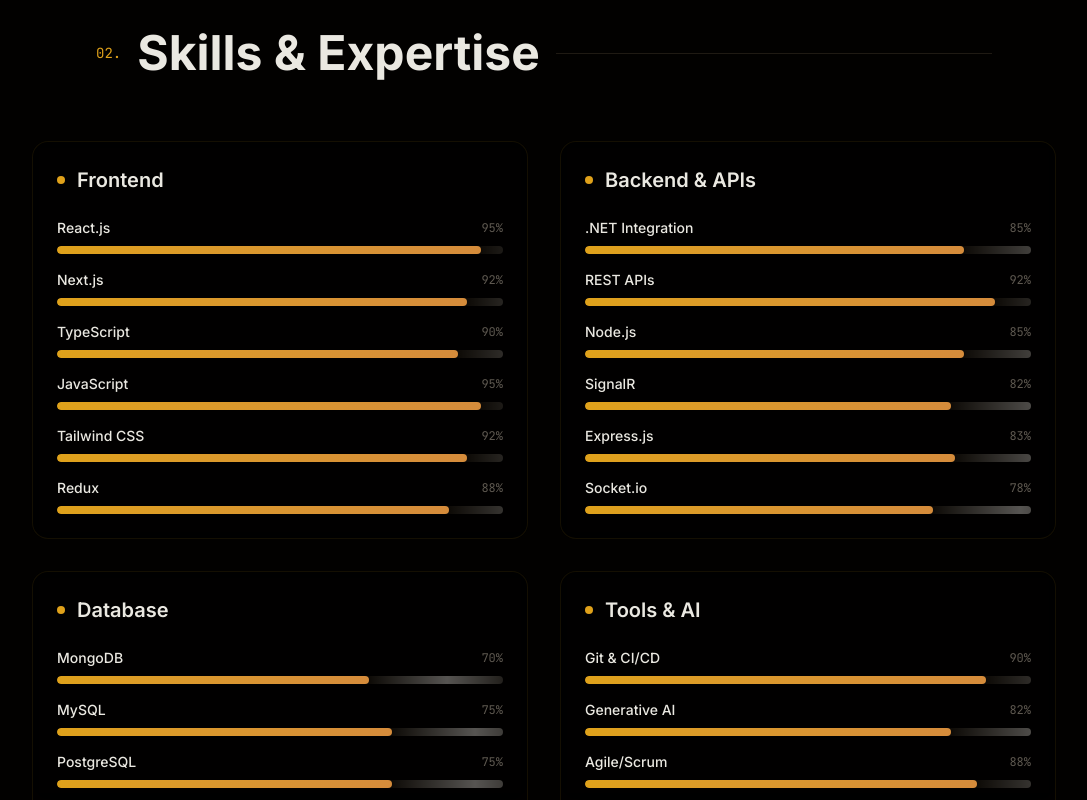
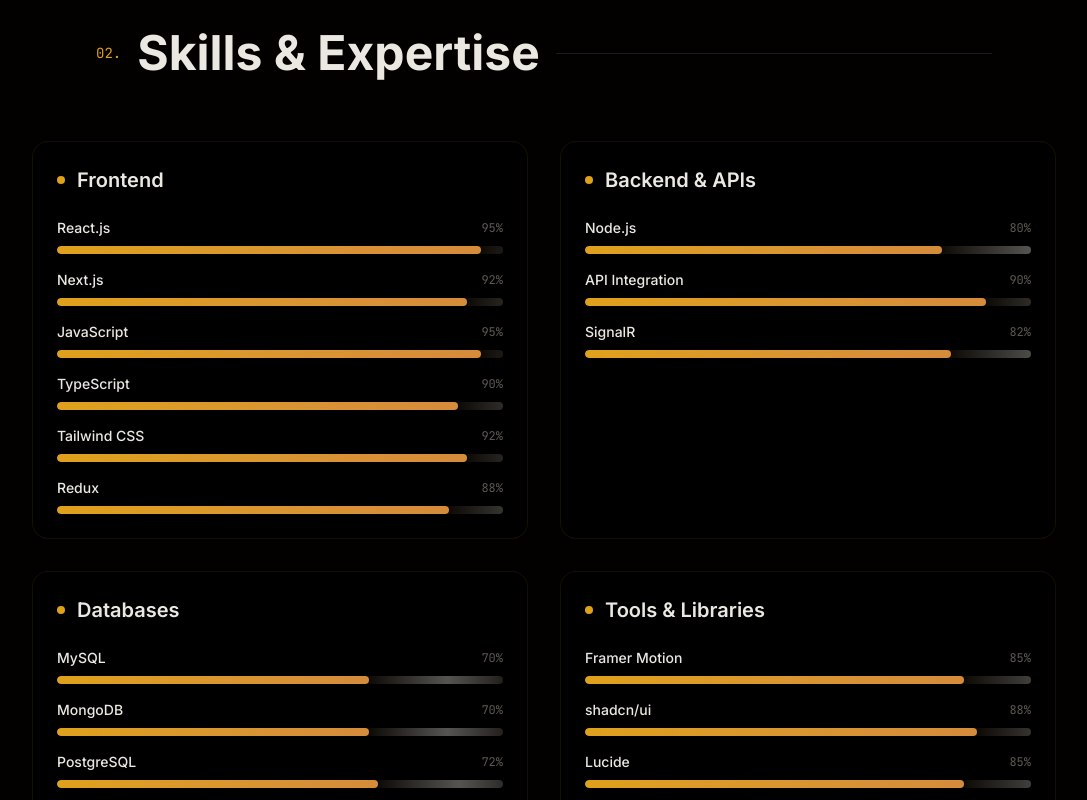
Before and after one commit to Shwetachauha/portfolio, a Next.js app: page / in a window 1280 px wide. Shown: the part 2000-2800 px from the top of the page, without its empty margins (96-1183 px from the left). Built offline with nearby package versions, Linux system fonts and the light colour scheme; a web font is replaced by a local one.

Commit message:
fix: update skill categories and correct skill levels in SkillsSection
Co-authored-by: Copilot <copilot@github.com>

```diff
--- a/components/skills-section.tsx
+++ b/components/skills-section.tsx
@@ -9,8 +9,8 @@ const skillCategories = [
     skills: [
       { name: "React.js", level: 95 },
       { name: "Next.js", level: 92 },
+      { name: "JavaScript", level: 95 },
       { name: "TypeScript", level: 90 },
-      { name: "JavaScript", level: 95 },
       { name: "Tailwind CSS", level: 92 },
       { name: "Redux", level: 88 },
     ],
@@ -18,30 +18,47 @@ const skillCategories = [
   {
     title: "Backend & APIs",
     skills: [
-      { name: ".NET Integration", level: 85 },
-      { name: "REST APIs", level: 92 },
-      { name: "Node.js", level: 85 },
+      { name: "Node.js", level: 80 },
+      { name: "API Integration", level: 90 },
       { name: "SignalR", level: 82 },
-      { name: "Express.js", level: 83 },
-      { name: "Socket.io", level: 78 },
     ],
   },
   {
-    title: "Database",
+    title: "Databases",
     skills: [
+      { name: "MySQL", level: 70 },
       { name: "MongoDB", level: 70 },
-      { name: "MySQL", level: 75 },
-      { name: "PostgreSQL", level: 75 },
+       { name: "PostgreSQL", level: 72 },
     ],
   },
   {
-    title: "Tools & AI",
+    title: "Tools & Libraries",
     skills: [
-      { name: "Git & CI/CD", level: 90 },
-      { name: "Generative AI", level: 82 },
-      { name: "Agile/Scrum", level: 88 },
-      { name: "Figma", level: 78 },
-      { name: "Docker", level: 72 },
+      { name: "Framer Motion", level: 85 },
+      { name: "shadcn/ui", level: 88 },
+      { name: "Lucide", level: 85 },
+      { name: "GitHub", level: 90 },
+     { name: "Git & CI/CD", level: 90 },
+
+
+    ],
+  },
+  {
+    title: "Deployment & Analytics",
+    skills: [
+      { name: "Vercel", level: 88 },
+      { name: "Facebook Pixel", level: 80 },
+      { name: "Microsoft Clarity", level: 82 },
+      { name: "Intercom", level: 78 },
+      { name: "Google Font API", level: 85 },
+    ],
+  },
+  {
+    title: "Other Skills",
+    skills: [
+      { name: "Requirements Gathering", level: 88 },
+      { name: "Problem Solving", level: 92 },
+      { name: "SDLC Understanding", level: 85 },
     ],
   },
 ]
@@ -152,7 +169,7 @@ export function SkillsSection() {
           >
             <p className="text-sm text-muted-foreground mb-6 font-mono">Technologies I work with</p>
             <div className="flex flex-wrap justify-center gap-4">
-              {["React", "Next.js", "TypeScript", "Node.js", "MongoDB", "Tailwind", "Redux", "Git"].map((tech, index) => (
+              {["React", "Next.js", "TypeScript", "Node.js", "Tailwind", "Vercel", "MongoDB", "GitHub"].map((tech, index) => (
                 <motion.div
                   key={tech}
                   whileHover={{ scale: 1.1, y: -4 }}
```
